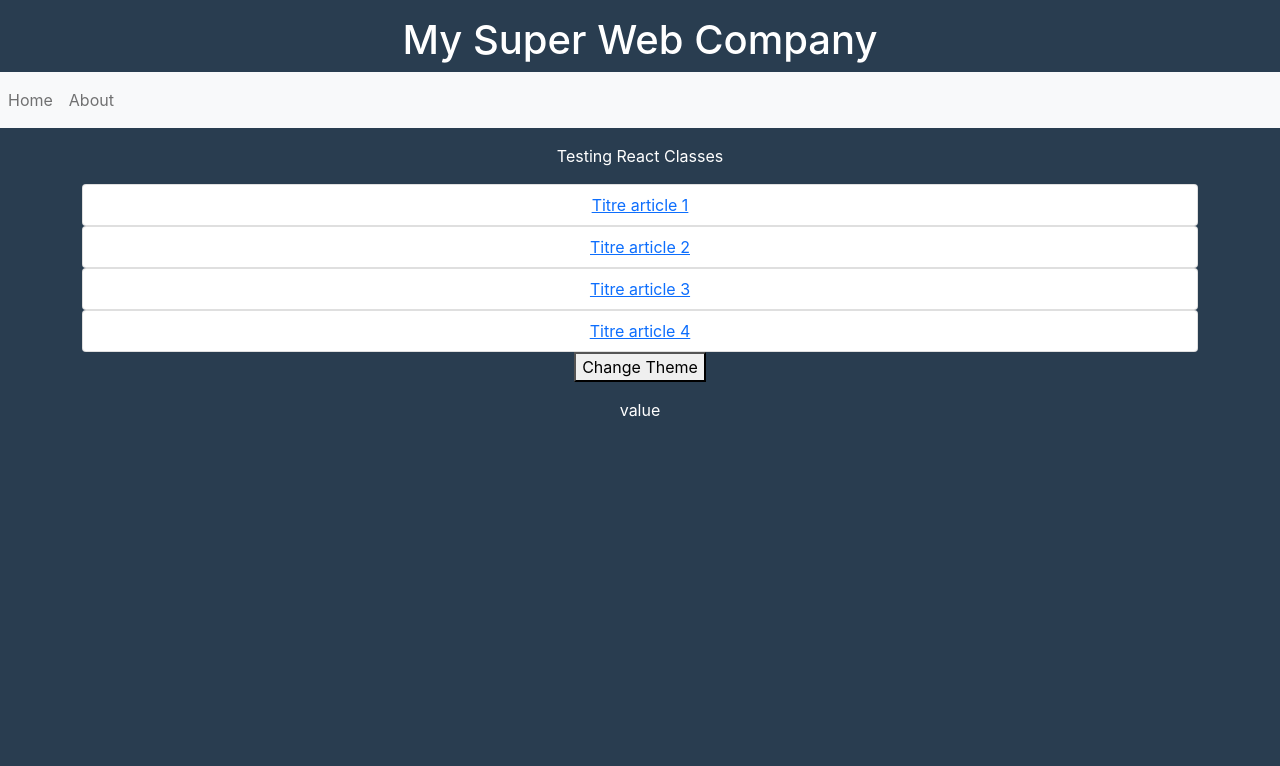
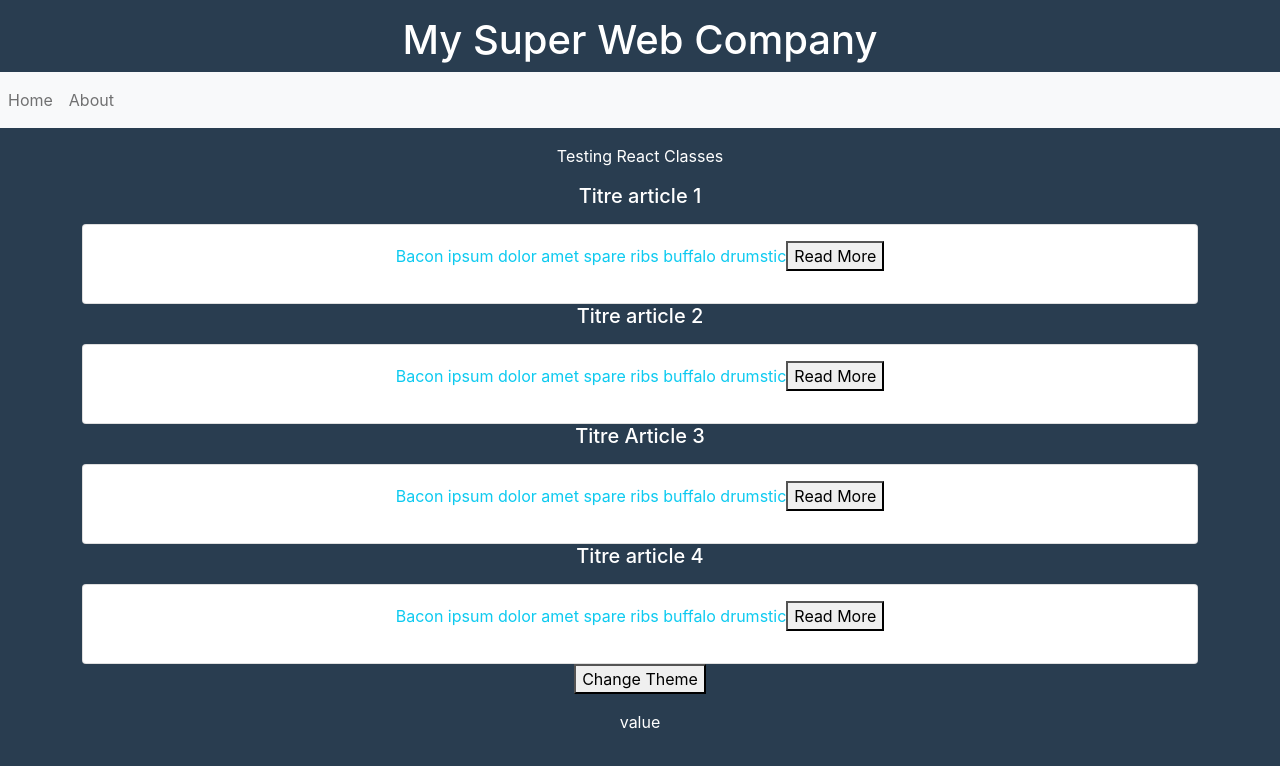
Before and after one commit to Apens/react3_apens, a React (Create React App) app: page / in a window 1280 px wide. Shown: the top 766 px of the page. Built offline with nearby package versions, Linux system fonts and the light colour scheme.

Commit message:
Split an article list in components

```diff
--- a/src/components/data/index.js
+++ b/src/components/data/index.js
@@ -2,22 +2,26 @@ const articles = [
   {
     id: 1,
     title: 'Titre article 1',
-    body: 'Contenu Article 1',
+    body:
+      'Bacon ipsum dolor amet spare ribs buffalo drumstick turkey, capicola pancetta turducken sausage short ribs t-bone frankfurter corned beef brisket. Filet mignon picanha pork loin, brisket pork chop cupim leberkas ham hock. Meatloaf alcatra corned beef beef ribs boudin, sirloin buffalo ball tip shank t-bone short ribs turducken ground round porchetta turkey. Hamburger boudin tail cow pig landjaeger, rump shank cupim pastrami. Chicken turducken chislic boudin turkey bacon filet mignon meatball beef sausage capicola pork brisket ground round kielbasa.',
   },
   {
     id: 2,
     title: 'Titre article 2',
-    body: 'Contenu Article 2',
+    body:
+      'Bacon ipsum dolor amet spare ribs buffalo drumstick turkey, capicola pancetta turducken sausage short ribs t-bone frankfurter corned beef brisket. Filet mignon picanha pork loin, brisket pork chop cupim leberkas ham hock. Meatloaf alcatra corned beef beef ribs boudin, sirloin buffalo ball tip shank t-bone short ribs turducken ground round porchetta turkey. Hamburger boudin tail cow pig landjaeger, rump shank cupim pastrami. Chicken turducken chislic boudin turkey bacon filet mignon meatball beef sausage capicola pork brisket ground round kielbasa.',
   },
   {
     id: 3,
-    title: 'Titre article 3',
-    body: 'Contenu Article 3',
+    title: 'Titre Article 3',
+    body:
+      'Bacon ipsum dolor amet spare ribs buffalo drumstick turkey, capicola pancetta turducken sausage short ribs t-bone frankfurter corned beef brisket. Filet mignon picanha pork loin, brisket pork chop cupim leberkas ham hock. Meatloaf alcatra corned beef beef ribs boudin, sirloin buffalo ball tip shank t-bone short ribs turducken ground round porchetta turkey. Hamburger boudin tail cow pig landjaeger, rump shank cupim pastrami. Chicken turducken chislic boudin turkey bacon filet mignon meatball beef sausage capicola pork brisket ground round kielbasa.',
   },
   {
     id: 4,
     title: 'Titre article 4',
-    body: 'Contenu Article 4',
+    body:
+      'Bacon ipsum dolor amet spare ribs buffalo drumstick turkey, capicola pancetta turducken sausage short ribs t-bone frankfurter corned beef brisket. Filet mignon picanha pork loin, brisket pork chop cupim leberkas ham hock. Meatloaf alcatra corned beef beef ribs boudin, sirloin buffalo ball tip shank t-bone short ribs turducken ground round porchetta turkey. Hamburger boudin tail cow pig landjaeger, rump shank cupim pastrami. Chicken turducken chislic boudin turkey bacon filet mignon meatball beef sausage capicola pork brisket ground round kielbasa.',
   },
 ];
 
--- /dev/null
+++ b/src/components/layouts/Article.jsx
@@ -0,0 +1,22 @@
+import PropType from 'prop-types';
+import Paragraph from './Paragraph';
+
+const Article = ({ title, body }) => {
+  return (
+    <article>
+      <h5 className={`card-title`}>{title}</h5>
+      <div className="card mt-3" style={{ margin: 'auto' }}>
+        <div className="card-body">
+          <Paragraph body={body} />
+        </div>
+      </div>
+    </article>
+  );
+};
+
+Article.propTypes = {
+  title: PropType.string.isRequired,
+  body: PropType.string.isRequired,
+};
+
+export default Article;
--- a/src/components/layouts/Articles.jsx
+++ b/src/components/layouts/Articles.jsx
@@ -1,17 +1,13 @@
-// Afficher les data
 import articles from '../data';
 import { Fragment } from 'react';
+import Article from './Article';
 
 const Articles = () => {
   return (
     <Fragment>
       {articles.map(article => {
         return (
-          <ul key={article.id} className={`list-group`}>
-            <li className={`list-group-item`}>
-              <a href="!#">{article.title}</a>
-            </li>
-          </ul>
+          <Article key={article.id} title={article.title} body={article.body} />
         );
       })}
     </Fragment>
--- /dev/null
+++ b/src/components/layouts/Paragraph.jsx
@@ -0,0 +1,29 @@
+import { Fragment, useState } from 'react';
+import PropType from 'prop-types';
+
+const Paragraph = ({ body }) => {
+  const [isVisible, setIsVisible] = useState(false);
+  const [buttonText, setButtonText] = useState('Read More');
+
+  const maybeIsVisible = () => {
+    buttonText === 'Read More'
+      ? setButtonText('Hide')
+      : setButtonText('Read More');
+
+    setIsVisible(!isVisible);
+  };
+  return (
+    <Fragment>
+      <p className={`text-info`}>
+        {isVisible ? body : body.substr(0, 50)}
+        <button onClick={maybeIsVisible}>{buttonText}</button>{' '}
+      </p>
+    </Fragment>
+  );
+};
+
+Paragraph.propTypes = {
+  body: PropType.string.isRequired,
+};
+
+export default Paragraph;
```
Also changed, not shown: 1 other file (tests, documents, lock files or other folders).
